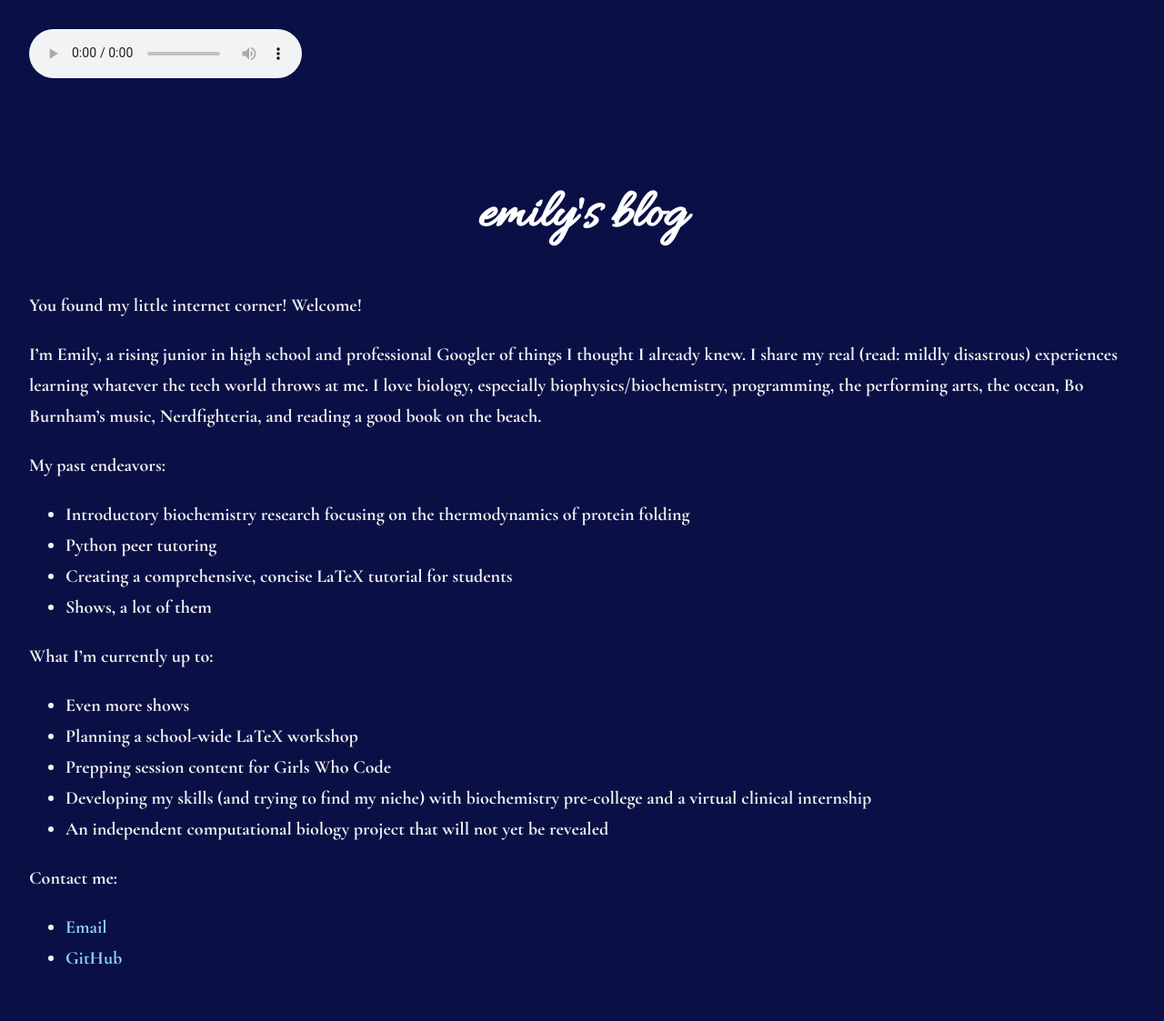
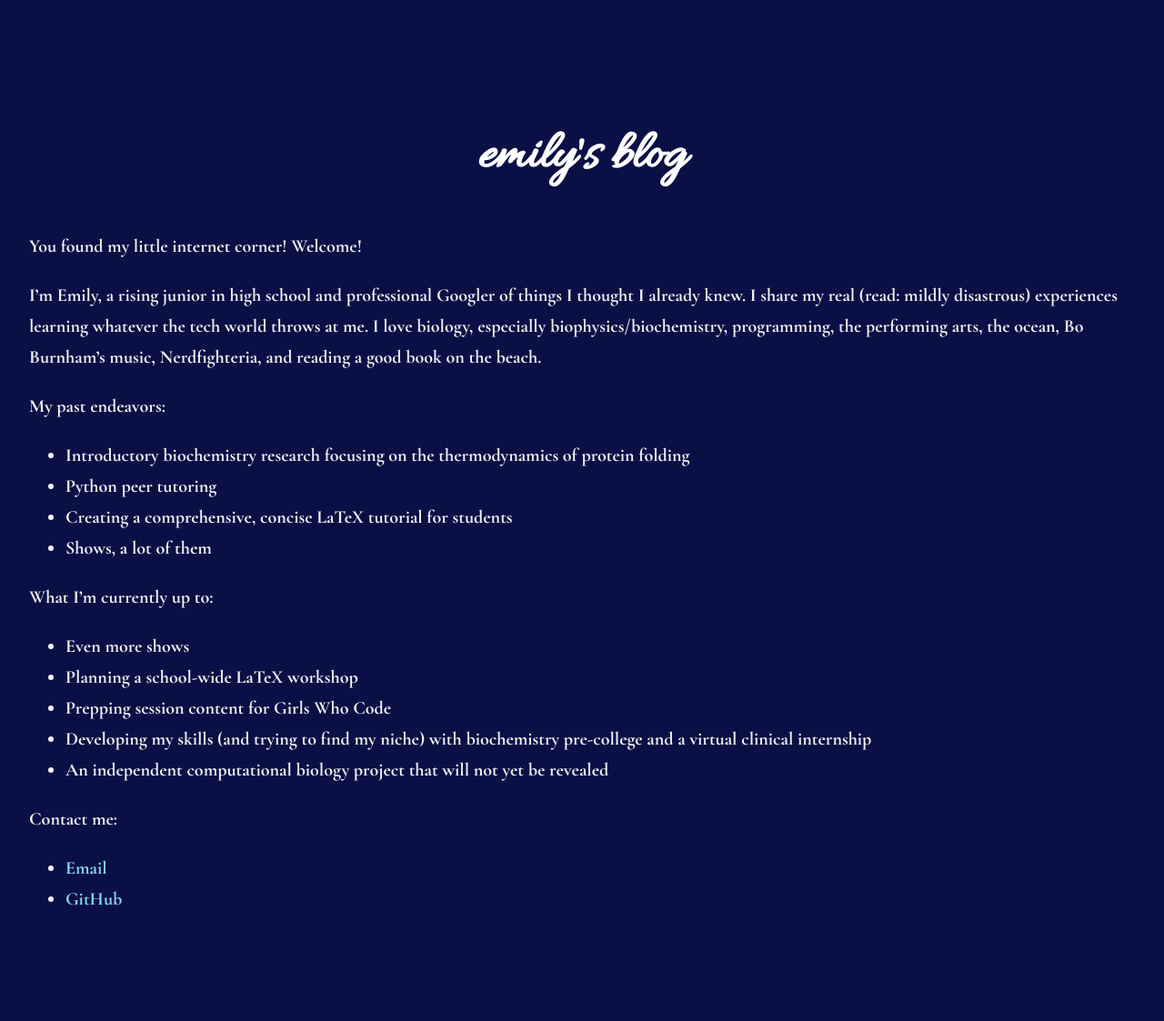
Before and after one commit to leucinemymind/leucinemymind.github.io, a Jekyll site: the page built from index.md, in a window 1280 px wide. Shown: the whole page at 91% size. Built offline with Jekyll 4.4.1, drawn with Linux system fonts in a browser that asks for light colours; our own code applies the rules of GitHub Pages for plain Markdown files; after the commit the page ends 1058 px from its top, so only the background shows below that.

Commit message:
Update default.html

```diff
--- a/_layouts/default.html
+++ b/_layouts/default.html
@@ -12,7 +12,7 @@
 </head>
 <body>
 
-<audio id="bg-music" src="{{ 'oceanwaves.mp3' | relative_url }}" autoplay loop controls></audio>
+<audio id="bg-music" src="{{ '/_layouts/oceanwaves.mp3' | relative_url }}" autoplay loop></audio>
 
   <main>
     <h1>emily's blog</h1>
```
